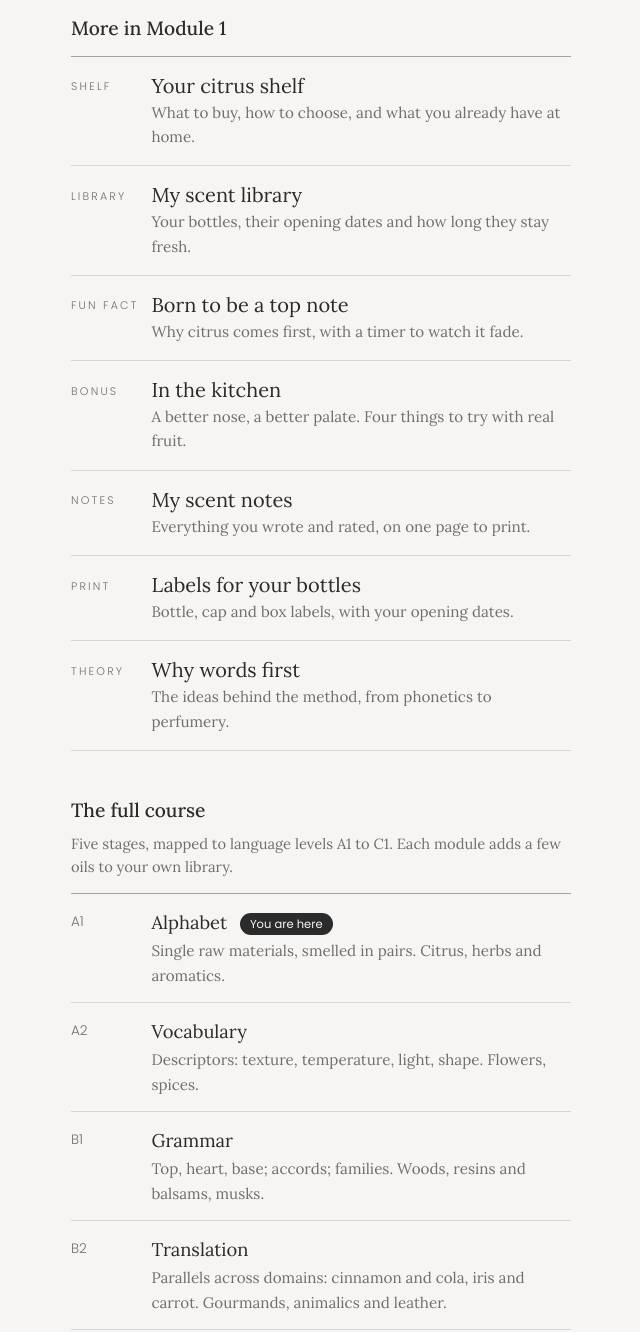
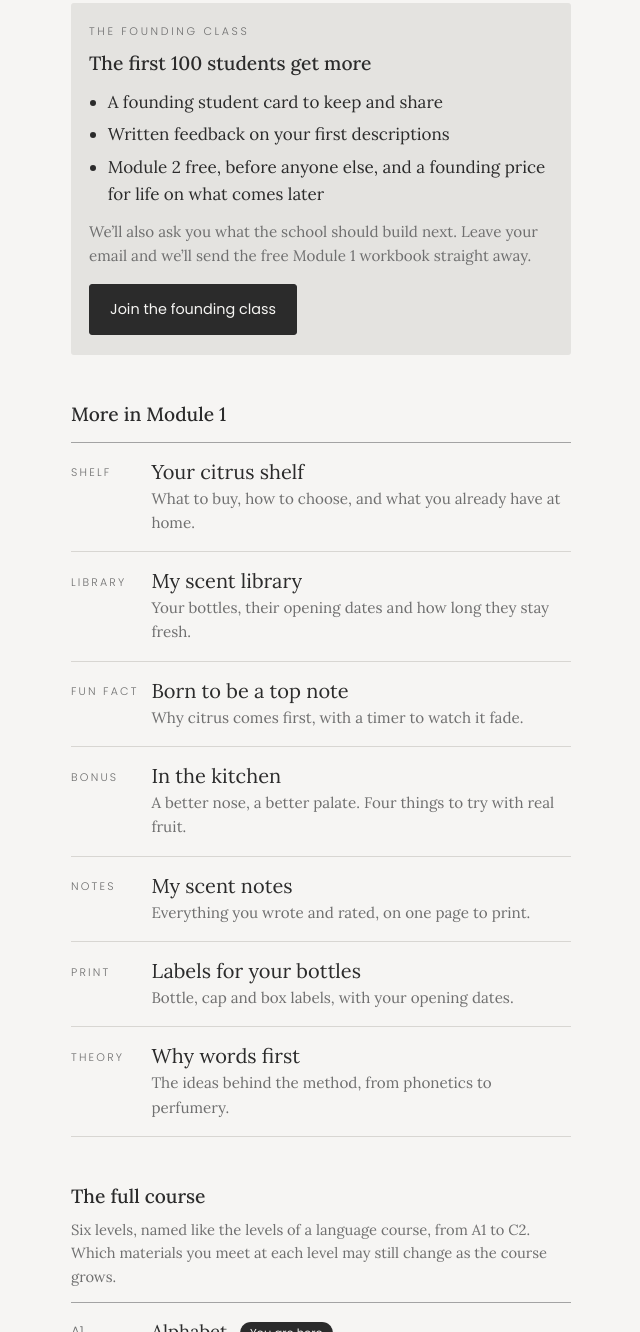
Before and after one commit to topnotesociety/topnotesociety.github.io, a plain HTML site: page index.html in a window 1280 px wide. Shown: the part 1468-2800 px from the top of the page, without its empty margins (319-959 px from the left). Drawn offline with Linux system fonts and the light colour scheme.

Commit message:
Add founding class, course map with C2 and bonuses

```diff
--- a/index.html
+++ b/index.html
@@ -221,6 +221,9 @@ footer p{font-size:.9rem; color:var(--label)}
 .signup{background:var(--accent); border-radius:3px; padding:20px 18px; margin-top:34px}
 .signup h2{margin-bottom:6px}
 .signup p{color:var(--label); font-size:.95rem}
+.signup .tag{font-size:11px}
+.perks{margin:10px 0 12px; padding-left:1.1em}
+.perks li{margin-bottom:5px}
 .who{display:flex; align-items:center; gap:14px; margin-top:34px; text-decoration:none}
 .who svg{width:56px; height:56px; flex:none; border-radius:50%; background:var(--accent)}
 .who span{font-size:1.05rem; text-decoration:underline; text-underline-offset:4px}
@@ -477,7 +480,7 @@ function viewStart(){
     '<p class="hint">Tap a strip to write on it.</p>'+
     '<p class="tag">A perfume school at home</p>'+
     '<h1>Fluent in Scent</h1>'+
-    '<p class="lead">A complete perfumery course, at home and at your own pace. Five stages take you from single materials to describing whole perfumes, with a real teaching method: small steps, your own words first, practice and regular review.</p>'+
+    '<p class="lead">A complete perfumery course, at home and at your own pace. Six levels take you from single materials to describing whole perfumes, with a real teaching method: small steps, your own words first, practice and regular review.</p>'+
     '<p>You are in Module 1: Citrus. Keep your five strips next to you: lemon, lime, bergamot, sweet orange, grapefruit.</p>'+
     dueBanner()+
     '<p class="progress" style="margin:26px 0 10px">'+done+' of 6 exercises done</p>'+
@@ -486,6 +489,10 @@ function viewStart(){
         '<span class="what">'+x[3]+'</span><span class="status">'+x[4]+'</span></a></li>';
     }).join("")+'</ul>'+
     (done===6?doneCard():'')+
+    '<div class="signup"><p class="tag" style="margin-bottom:8px">The founding class</p><h2>The first 100 students get more</h2>'+
+    '<ul class="perks"><li>A founding student card to keep and share</li><li>Written feedback on your first descriptions</li><li>Module 2 free, before anyone else, and a founding price for life on what comes later</li></ul>'+
+    '<p>We’ll also ask you what the school should build next. Leave your email and we’ll send the free Module 1 workbook straight away.</p>'+
+    '<a class="btn" href="'+WORKBOOK_URL+'" target="_blank" rel="noopener" style="text-decoration:none;display:inline-flex;align-items:center">Join the founding class</a></div>'+
     '<h2 style="margin-top:44px">More in Module 1</h2>'+
     '<ul class="list" style="margin-top:12px">'+[
       ["shelf","Shelf","Your citrus shelf","What to buy, how to choose, and what you already have at home."],
@@ -499,19 +506,25 @@ function viewStart(){
       return '<li><a href="#'+x[0]+'"><span class="step">'+x[1]+'</span><span class="name">'+x[2]+'</span><span class="what">'+x[3]+'</span></a></li>';
     }).join("")+'</ul>'+
     '<h2 style="margin-top:44px">The full course</h2>'+
-    '<p class="quiet" style="margin:6px 0 14px">Five stages, mapped to language levels A1 to C1. Each module adds a few oils to your own library.</p>'+
+    '<p class="quiet" style="margin:6px 0 14px">Six levels, named like the levels of a language course, from A1 to C2. Which materials you meet at each level may still change as the course grows.</p>'+
     '<ol class="course">'+[
-      ["A1","Alphabet","Single raw materials, smelled in pairs. Citrus, herbs and aromatics.","You are here"],
-      ["A2","Vocabulary","Descriptors: texture, temperature, light, shape. Flowers, spices.",""],
-      ["B1","Grammar","Top, heart, base; accords; families. Woods, resins and balsams, musks.",""],
-      ["B2","Translation","Parallels across domains: cinnamon and cola, iris and carrot. Gourmands, animalics and leather.",""],
-      ["C1","Fluency","Describing and comparing finished perfumes. Blind tests, reviews, your own scent dictionary.",""]
+      ["A1","Alphabet","Single raw materials, smelled in pairs.","You are here"],
+      ["A2","Vocabulary","Descriptors: texture, temperature, light, shape.",""],
+      ["B1","Grammar","How smells combine: top, heart, base; accords; families.",""],
+      ["B2","Translation","Saying one smell in other words: parallels with food, drinks and places.",""],
+      ["C1","Fluency","Describing and comparing finished perfumes.",""],
+      ["C2","Mastery","Nuance and style: reading a perfume the way you read a text, and writing about it in your own voice.",""]
     ].map(function(x){
       return '<li><span class="lvl">'+x[0]+'</span><span class="name">'+x[1]+(x[3]?' <span class="here">'+x[3]+'</span>':'')+'</span><span class="what">'+x[2]+'</span></li>';
     }).join("")+'</ol>'+
-    '<div class="signup"><h2>Module 2 is on its way</h2>'+
-    '<p>Get the free Module 1 workbook by email, and hear first when the next module is ready.</p>'+
-    '<a class="btn" href="'+WORKBOOK_URL+'" target="_blank" rel="noopener" style="text-decoration:none;display:inline-flex;align-items:center">Get it by email</a></div>'+
+    '<h2 style="margin-top:34px">Bonuses along the way</h2>'+
+    '<ul class="course" style="margin-top:12px">'+[
+      ["In the kitchen","What each new family of smells does for your cooking."],
+      ["The dirty side of beautiful things","Why the most beautiful flowers hide an animal note, and other surprises."],
+      ["Fun facts","The chemistry behind what your nose already knows."]
+    ].map(function(x){
+      return '<li><span class="lvl">Bonus</span><span class="name">'+x[0]+'</span><span class="what">'+x[1]+'</span></li>';
+    }).join("")+'</ul>'+
     '<a class="who" href="#about">'+figure("")+'<span>Who made this course?</span></a>'+
     '<p class="quiet" style="margin-top:22px">Smell from paper, a few centimetres from the nose. Never put undiluted oil on skin.</p>';
 }
@@ -879,8 +892,8 @@ function viewLibrary(){
       ["Keep the stock pure.","Buy undiluted oils. When a module asks for a dilution, make a little in a separate small vial, so the bottle itself stays pure for years of practice."],
       ["Dark, cool, closed.","Keep the bottles in their dark glass, caps tight, away from sun and heat. A drawer or a box works well."],
       ["Write the date.","Note on each label when you opened it."],
-      ["Citrus first to fade.","Citrus oils are the most fragile and are freshest within about a year; keeping them in the fridge helps. Woods and resins from later modules keep much longer."],
-      ["One box, one family.","Group bottles by module, so your shelf looks like the course: citrus, herbs, flowers, woods."]
+      ["Citrus first to fade.","Citrus oils are the most fragile and are freshest within about a year; keeping them in the fridge helps. Woods and resins keep much longer."],
+      ["One box, one family.","Group bottles by module, so your shelf follows the course."]
     ].map(function(x){return '<li><b>'+x[0]+'</b>'+x[1]+'</li>';}).join("")+'</ul>'+
     '<p class="quiet" style="margin-top:14px">Your strips can stay too: write the name and date on each and keep them in an envelope. Smelling an old strip is a review in itself.</p>'+
     '<div class="row"><a class="btn" href="#labels" style="text-decoration:none;display:inline-flex;align-items:center">Print labels</a><a class="btn ghost" href="#shelf" style="text-decoration:none;display:inline-flex;align-items:center">What to buy</a></div>';
```
